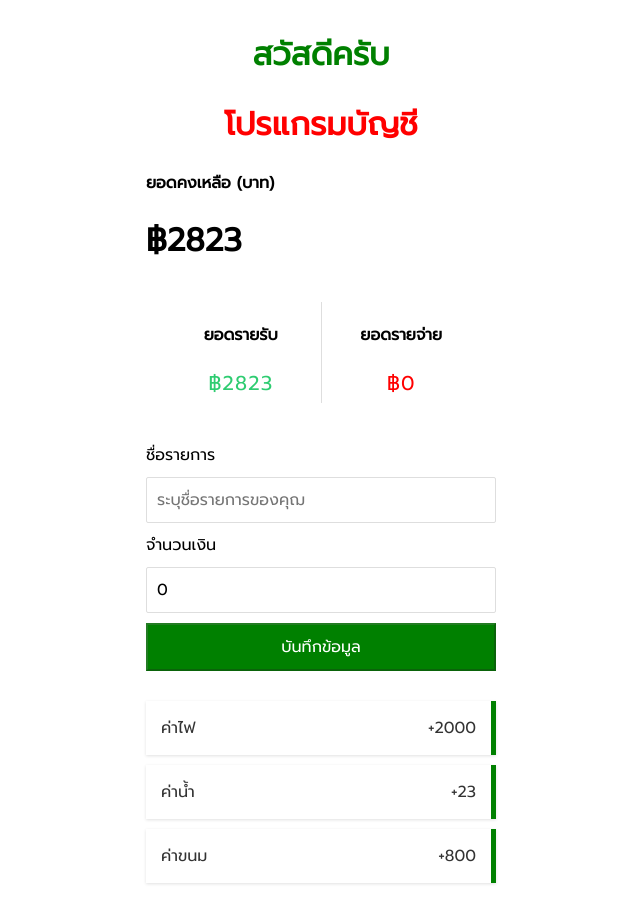
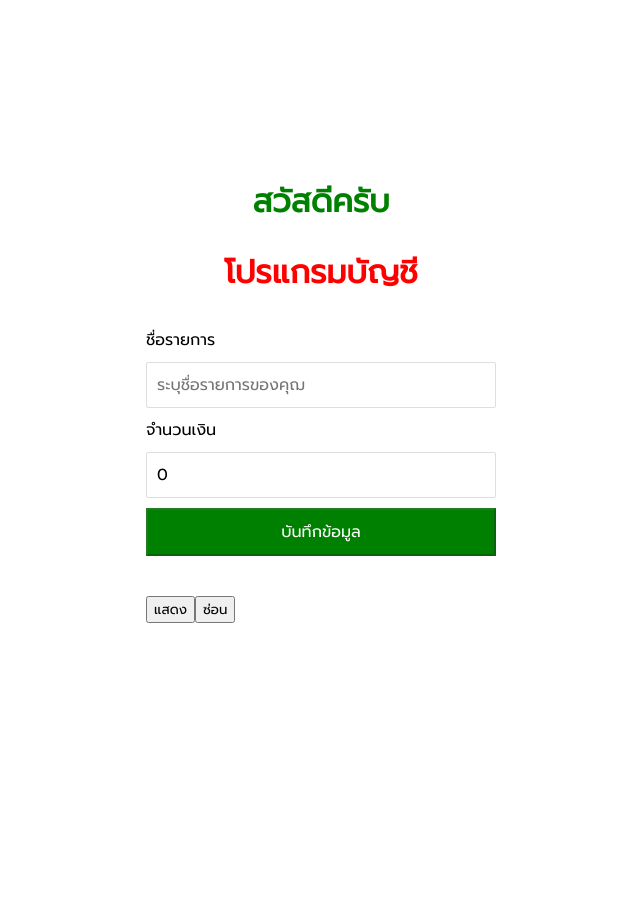
Before and after one commit to 4mGroot/LearnReact, a React (Create React App) app: page / in a window 1280 px wide. Shown: the whole page, without its empty margins (319-959 px from the left). After the commit the page ends 800 px from the top, so only its background shows below. Built offline with nearby package versions, Linux system fonts and the light colour scheme.

Commit message:
useReducer

```diff
--- a/src/App.js
+++ b/src/App.js
@@ -1,7 +1,7 @@
 import Transaction from "./components/Transaction";
 import './App.css'
 import FormComponent from "./components/FormComponent";
-import {useState,useEffect} from 'react'
+import {useState,useEffect,useReducer} from 'react'
 import DataContext from "./data/DataContext";
 import ReportComponent from "./components/ReportComponent";
 
@@ -14,12 +14,12 @@
 
 function App() {
   //1.1ข้อมูลเก็บอยู่ที่ app และ app เป็นตัวกระจายขอมูลไปให้componentลูก คือ Transaction โดยส่งข้อมูลโดยใช้ propperty ดดยใช้ props คือ items
-  const initData=[
-    {id:1,title:"ค่าไฟ",amount:2000},//ข้อมูลเริ่มต้น initData
-    {id:2,title:"ค่าน้ำ",amount:23},
-    {id:3,title:"ค่าขนม",amount:800}
-]
-  const [items,setItems]= useState(initData)
+//   const initData=[
+//     {id:1,title:"ค่าไฟ",amount:2000},//ข้อมูลเริ่มต้น initData
+//     {id:2,title:"ค่าน้ำ",amount:23},
+//     {id:3,title:"ค่าขนม",amount:800}
+// ]
+  const [items,setItems]= useState([])
   const [reportIncome,setReportIncome]=useState(0)
   const [reportExpense,setReportExpense]=useState(0)
   const onAddNewItem =(newItem)=>{//newItem คือข้อมูลที่ส่งมาจาก form
@@ -34,6 +34,18 @@
       setReportIncome(income)
       setReportExpense(expense)
     },[items,reportIncome,reportExpense])
+
+    //reducer state
+  const [ShowReport,setShowreport] = useState(false)
+  const reducer =(state,action)=>{
+        switch(action.type){
+          case "SHOW" :
+            return setShowreport(true)
+          case "HIDE" :
+            return setShowreport(false)
+        }
+  }
+  const [result,dispatch] = useReducer(reducer,ShowReport)
   return (
       <DataContext.Provider value={
         {
@@ -44,12 +56,16 @@
         <div className="container">
           <h1 style={design}>สวัสดีครับ</h1>
           <Title/>
-          <ReportComponent/>
+          {ShowReport && <ReportComponent/>}
           <FormComponent onAddItem={onAddNewItem}/>
           <Transaction items={items}/>
+          <h1>{result}</h1>
+          <button onClick={()=>dispatch({type:"SHOW"})}>แสดง</button>
+          <button onClick={()=>dispatch({type:"HIDE"})}>ซ่อน</button>
         </div>
       </DataContext.Provider>
   )
 }
+//บรรทัดที่ 59 การจะใช้ Reportcomponent นั้น ShowReport ต้องเป็น true
 //provider มีหน้าที่ส่งข้อมูลไปให้ Consumer
 export default App;
```
